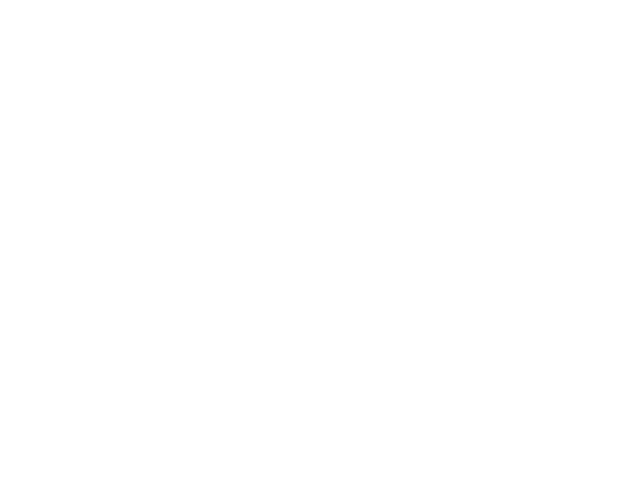
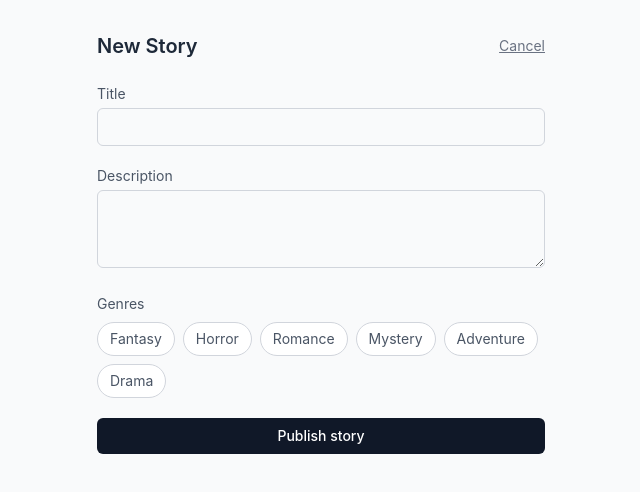
Before and after one commit to vmtamilbyte/storynest, a React app in the folder frontend/: page /create-story in a window 1280 px wide. Before the commit this address had no page. Shown: the top 492 px of the page, without its empty margins (319-959 px from the left). Built offline with nearby package versions, Linux system fonts and the light colour scheme; the HTML template or start-up script is replaced by a standard one.

Commit message:
feat: create story form and story list UI on homescreen

```diff
--- a/frontend/src/App.jsx
+++ b/frontend/src/App.jsx
@@ -3,6 +3,7 @@ import Login from './pages/Login';
 import Signup from './pages/Signup';
 import Home from './pages/Home';
 import Settings from './pages/Settings';
+import CreateStory from './pages/CreateStory';
 
 function App() {
   return (
@@ -11,6 +12,7 @@ function App() {
       <Route path="/signup" element={<Signup />} />
       <Route path="/" element={<Home />} />
       <Route path="/settings" element={<Settings />} />
+      <Route path="/create-story" element={<CreateStory />} />
     </Routes>
   );
 }
--- /dev/null
+++ b/frontend/src/pages/CreateStory.jsx
@@ -0,0 +1,112 @@
+import { useState } from 'react';
+import { useNavigate } from 'react-router-dom';
+import axios from 'axios';
+
+const GENRE_OPTIONS = ['Fantasy', 'Horror', 'Romance', 'Mystery', 'Adventure', 'Drama'];
+
+function CreateStory() {
+  const navigate = useNavigate();
+  const [title, setTitle] = useState('');
+  const [description, setDescription] = useState('');
+  const [genres, setGenres] = useState([]);
+  const [error, setError] = useState('');
+  const [saving, setSaving] = useState(false);
+
+  const toggleGenre = (genre) => {
+    setGenres((prev) =>
+      prev.includes(genre) ? prev.filter((g) => g !== genre) : [...prev, genre]
+    );
+  };
+
+  const handleSubmit = async (e) => {
+    e.preventDefault();
+    setError('');
+    setSaving(true);
+
+    const token = localStorage.getItem('token');
+
+    try {
+      await axios.post(
+        'http://localhost:5000/api/stories',
+        { title, description, genres },
+        { headers: { Authorization: `Bearer ${token}` } }
+      );
+      navigate('/');
+    } catch (err) {
+      setError(err.response?.data?.message || 'Something went wrong');
+    } finally {
+      setSaving(false);
+    }
+  };
+
+  return (
+    <div className="min-h-screen bg-gray-50 px-4 py-8">
+      <div className="max-w-md mx-auto">
+        <div className="flex items-center justify-between mb-6">
+          <h1 className="text-xl font-semibold text-gray-800">New Story</h1>
+          <button
+            onClick={() => navigate('/')}
+            className="text-sm text-gray-500 underline"
+          >
+            Cancel
+          </button>
+        </div>
+
+        <form onSubmit={handleSubmit} className="space-y-5">
+          <div>
+            <label className="block text-sm text-gray-600 mb-1">Title</label>
+            <input
+              type="text"
+              value={title}
+              onChange={(e) => setTitle(e.target.value)}
+              required
+              className="w-full border border-gray-300 rounded-md px-3 py-2 text-sm focus:outline-none focus:ring-2 focus:ring-gray-400"
+            />
+          </div>
+
+          <div>
+            <label className="block text-sm text-gray-600 mb-1">Description</label>
+            <textarea
+              value={description}
+              onChange={(e) => setDescription(e.target.value)}
+              rows={3}
+              className="w-full border border-gray-300 rounded-md px-3 py-2 text-sm focus:outline-none focus:ring-2 focus:ring-gray-400"
+            />
+          </div>
+
+          <div>
+            <label className="block text-sm text-gray-600 mb-2">Genres</label>
+            <div className="flex flex-wrap gap-2">
+              {GENRE_OPTIONS.map((genre) => (
+                <button
+                  type="button"
+                  key={genre}
+                  onClick={() => toggleGenre(genre)}
+                  className={`text-sm px-3 py-1.5 rounded-full border ${
+                    genres.includes(genre)
+                      ? 'bg-gray-900 text-white border-gray-900'
+                      : 'bg-white text-gray-600 border-gray-300'
+                  }`}
+                >
+                  {genre}
+                </button>
+              ))}
+            </div>
+          </div>
+
+          {error && <p className="text-sm text-red-600">{error}</p>}
+
+          <button
+            type="submit"
+            disabled={saving}
+            className="w-full bg-gray-900 text-white rounded-md py-2 text-sm font-medium hover:bg-gray-800 disabled:opacity-50"
+          >
+            {saving ? 'Publishing...' : 'Publish story'}
+          </button>
+        </form>
+      </div>
+    </div>
+  );
+}
+
+export default CreateStory;
--- a/frontend/src/pages/Home.jsx
+++ b/frontend/src/pages/Home.jsx
@@ -5,6 +5,7 @@ import axios from 'axios';
 function Home() {
   const navigate = useNavigate();
   const [user, setUser] = useState(null);
+  const [stories, setStories] = useState([]);
   const [loading, setLoading] = useState(true);
 
   useEffect(() => {
@@ -15,16 +16,25 @@ function Home() {
       return;
     }
 
-    axios
-      .get('http://localhost:5000/api/users/me', {
-        headers: { Authorization: `Bearer ${token}` },
-      })
-      .then((res) => setUser(res.data.user))
-      .catch(() => {
+    const fetchData = async () => {
+      try {
+        const [userRes, storiesRes] = await Promise.all([
+          axios.get('http://localhost:5000/api/users/me', {
+            headers: { Authorization: `Bearer ${token}` },
+          }),
+          axios.get('http://localhost:5000/api/stories'),
+        ]);
+        setUser(userRes.data.user);
+        setStories(storiesRes.data.stories);
+      } catch {
         localStorage.removeItem('token');
         navigate('/login');
-      })
-      .finally(() => setLoading(false));
+      } finally {
+        setLoading(false);
+      }
+    };
+
+    fetchData();
   }, [navigate]);
 
   const handleLogout = () => {
@@ -61,11 +71,46 @@ function Home() {
           </div>
         </div>
 
-        <div className="bg-white border border-gray-200 rounded-md p-4">
+        <div className="bg-white border border-gray-200 rounded-md p-4 mb-6">
           <p className="text-sm text-gray-500">Welcome back,</p>
           <p className="text-lg font-medium text-gray-800">{user?.name}</p>
-          <p className="text-sm text-gray-500 mt-1">{user?.email}</p>
         </div>
+
+        <div className="flex items-center justify-between mb-3">
+          <h2 className="text-sm font-medium text-gray-700">Stories</h2>
+          <button
+            onClick={() => navigate('/create-story')}
+            className="text-sm bg-gray-900 text-white px-3 py-1.5 rounded-md"
+          >
+            + New Story
+          </button>
+        </div>
+
+        {stories.length === 0 ? (
+          <p className="text-sm text-gray-400">No stories yet. Be the first to publish one.</p>
+        ) : (
+          <div className="space-y-3">
+            {stories.map((story) => (
+              <div
+                key={story._id}
+                className="bg-white border border-gray-200 rounded-md p-4"
+              >
+                <p className="font-medium text-gray-800">{story.title}</p>
+                <p className="text-sm text-gray-500 mt-1">
+                  by {story.author?.name}
+                </p>
+                {story.genres?.length > 0 && (
+                  <p className="text-xs text-gray-400 mt-1">
+                    {story.genres.join(' • ')}
+                  </p>
+                )}
+                {story.description && (
+                  <p className="text-sm text-gray-600 mt-2">{story.description}</p>
+                )}
+              </div>
+            ))}
+          </div>
+        )}
       </div>
     </div>
   );
```
